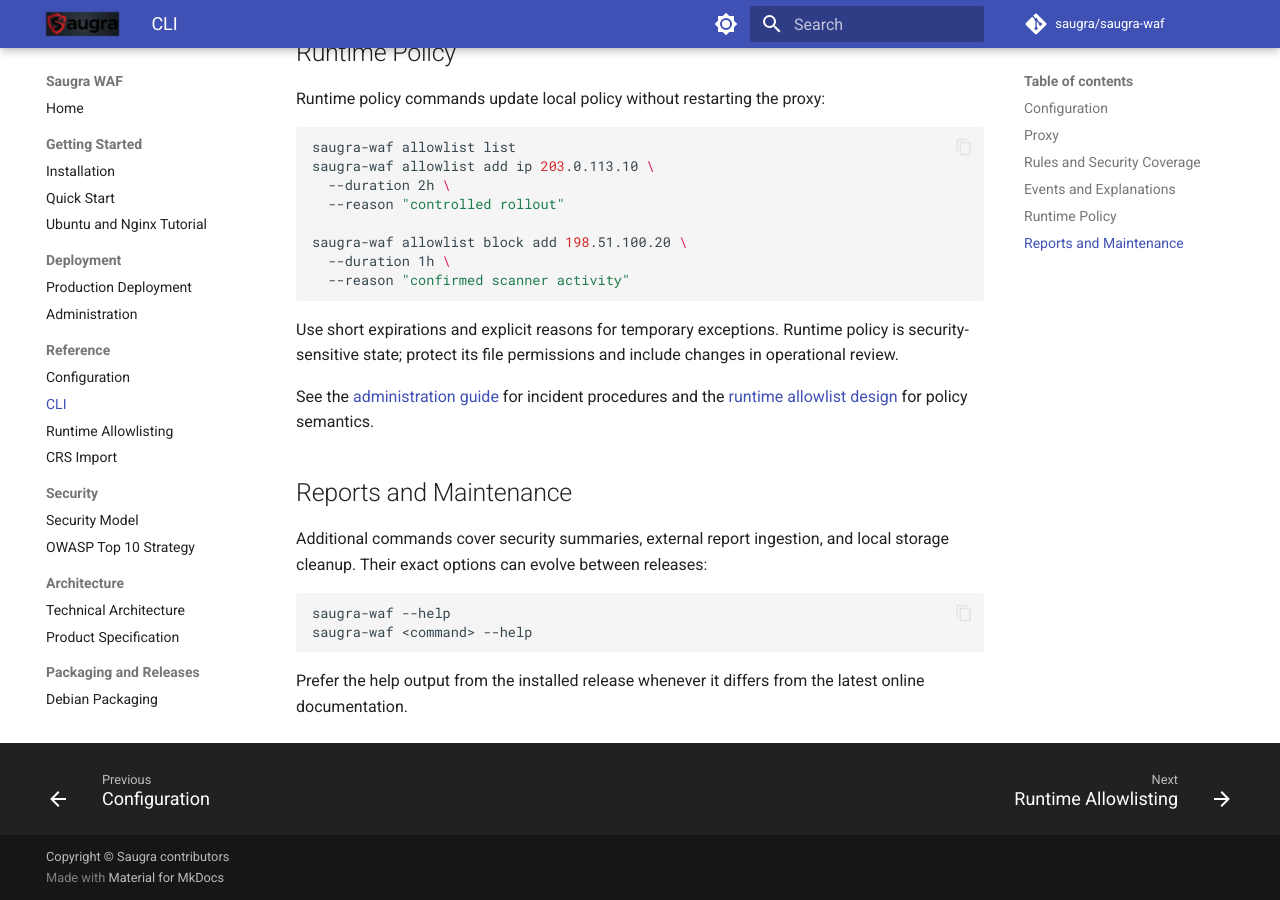
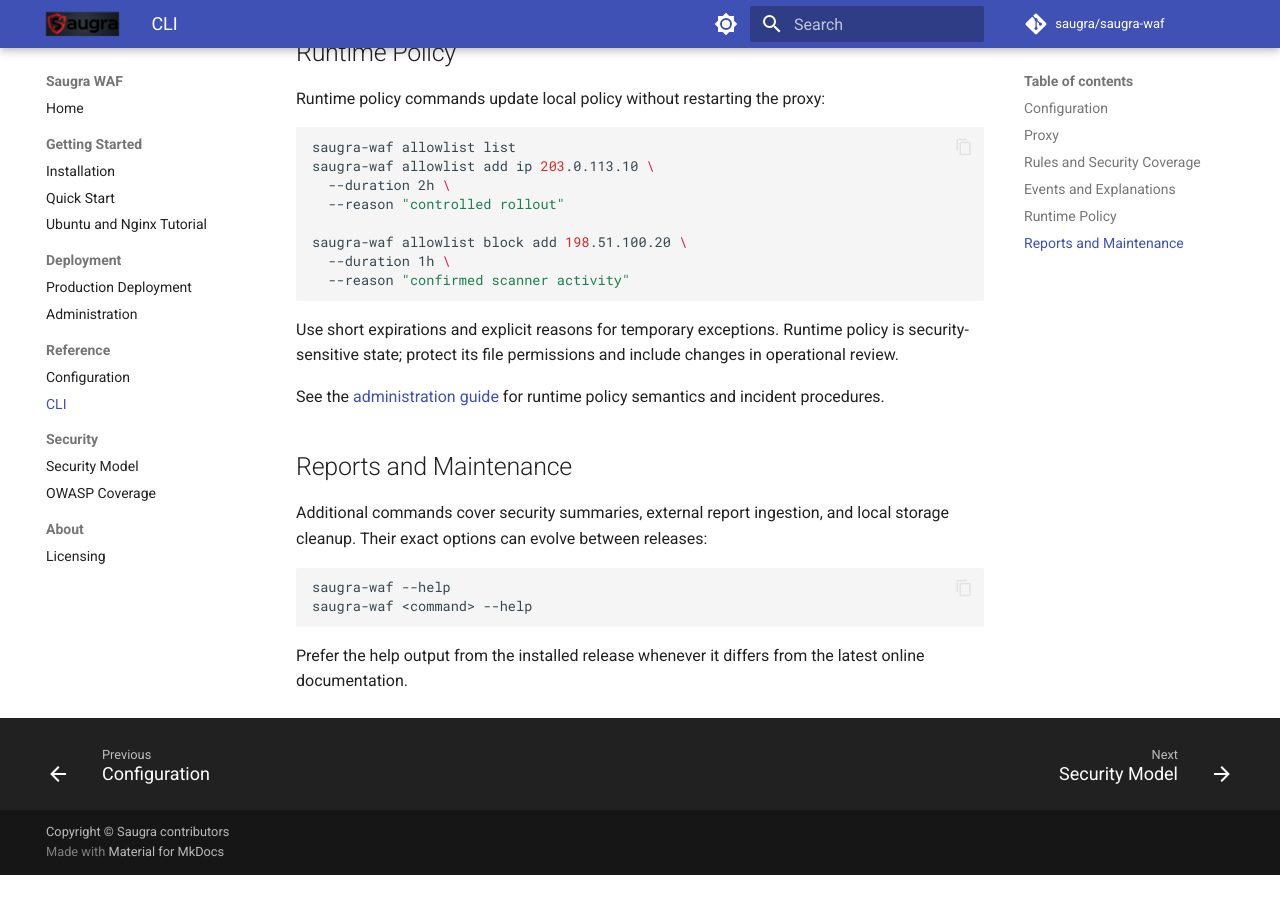
Before and after one commit to saugra/saugra-waf, an MkDocs documentation site: the page built from docs/reference/cli.md, in a window 1280 px wide and 900 px high, scrolled down 1105 px. Built offline with MkDocs 1.6.1 and Material for MkDocs 9.7.7, drawn with Linux system fonts in a browser that asks for light colours; comment, search, counter and statistics services are not loaded; after the commit the page ends 1980 px from its top, so only the background shows below that.

Commit message:
docs: focus public documentation on users

```diff
--- a/docs/reference/cli.md
+++ b/docs/reference/cli.md
@@ -63,8 +63,8 @@
 policy is security-sensitive state; protect its file permissions and include
 changes in operational review.
 
-See the [administration guide](../ADMIN_GUIDE.md) for incident procedures and
-the [runtime allowlist design](../RUNTIME_ALLOWLIST.md) for policy semantics.
+See the [administration guide](../ADMIN_GUIDE.md#runtime-allowlisting) for
+runtime policy semantics and incident procedures.
 
 ## Reports and Maintenance
 
--- a/mkdocs.yml
+++ b/mkdocs.yml
@@ -7,6 +7,16 @@
 copyright: Copyright &copy; Saugra contributors
 
 docs_dir: docs
+
+exclude_docs: |
+  APT_REPOSITORY.md
+  ARCHITECTURE.md
+  CRS_IMPORT.md
+  DEBIAN_PACKAGING.md
+  OFFICIAL_DEBIAN_RELEASE.md
+  PRODUCT_SPEC.md
+  RELEASE_PROCESS.md
+  RUNTIME_ALLOWLIST.md
 
 theme:
   name: material
@@ -49,20 +59,10 @@
   - Reference:
       - Configuration: reference/configuration.md
       - CLI: reference/cli.md
-      - Runtime Allowlisting: RUNTIME_ALLOWLIST.md
-      - CRS Import: CRS_IMPORT.md
   - Security:
       - Security Model: security/security-model.md
-      - OWASP Top 10 Strategy: OWASP_TOP_10_STRATEGY.md
-  - Architecture:
-      - Technical Architecture: ARCHITECTURE.md
-      - Product Specification: PRODUCT_SPEC.md
-  - Packaging and Releases:
-      - Debian Packaging: DEBIAN_PACKAGING.md
-      - APT Repository: APT_REPOSITORY.md
-      - Official Debian Plan: OFFICIAL_DEBIAN_RELEASE.md
-      - Release Process: RELEASE_PROCESS.md
-  - Project:
+      - OWASP Coverage: OWASP_TOP_10_STRATEGY.md
+  - About:
       - Licensing: LICENSING.md
 
 markdown_extensions:
```
Also changed, not shown: docs/index.md (+0 -2 lines).
